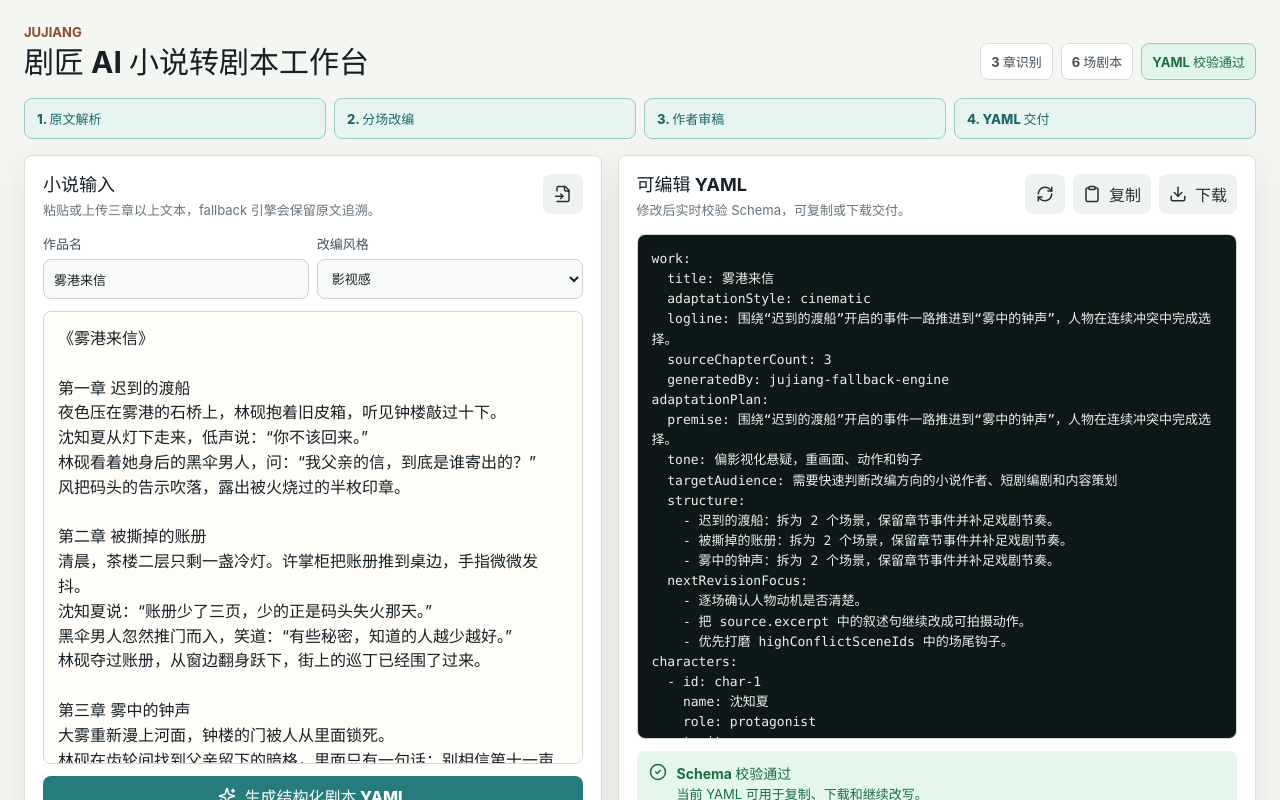
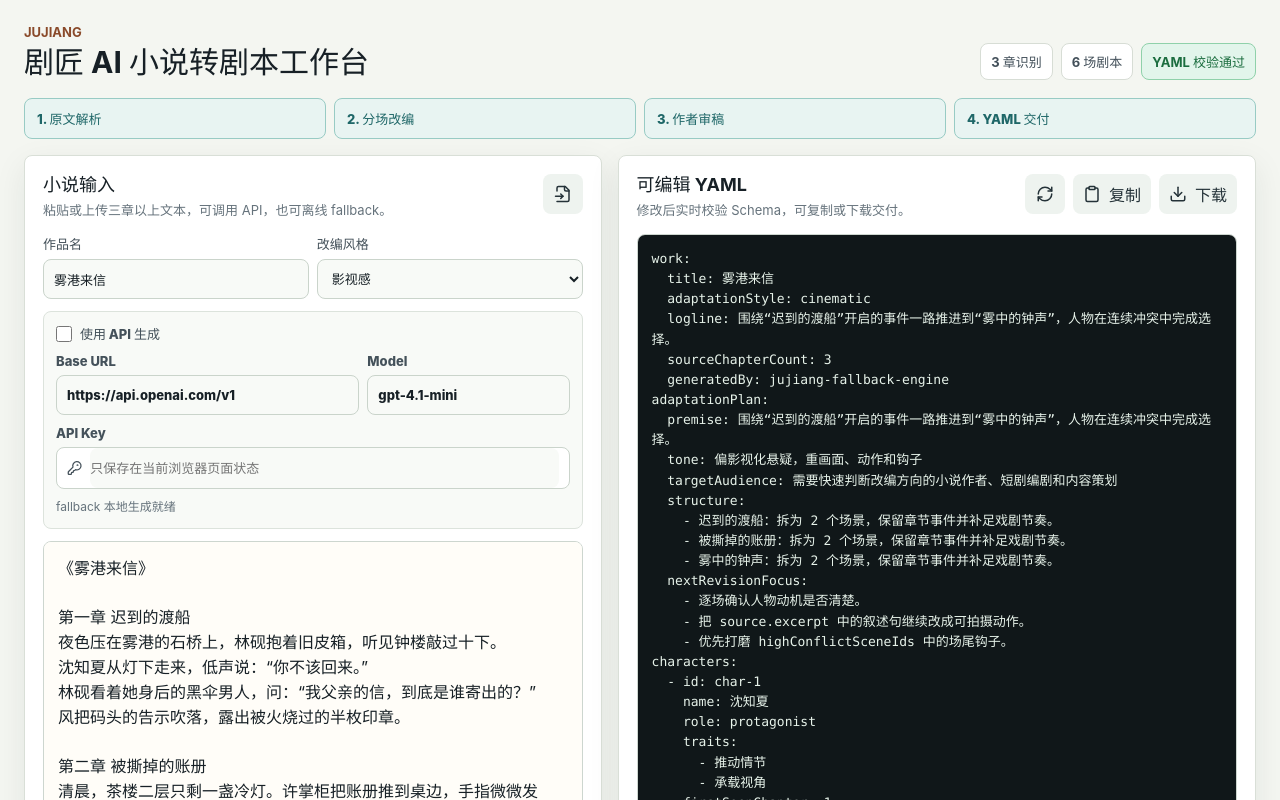
Before and after one commit to h1177h/jujiang, a React (Vite) app: page / in a window 1280 px wide. Shown: the top 800 px of the page. Built offline with nearby package versions, Linux system fonts and the light colour scheme.

Commit message:
feat(api): add openai compatible generation

```diff
--- a/src/App.tsx
+++ b/src/App.tsx
@@ -4,6 +4,7 @@ import {
   Clipboard,
   Download,
   FileInput,
+  KeyRound,
   RefreshCw,
   Sparkles,
   TriangleAlert
@@ -11,9 +12,10 @@ import {
 import { parse } from "yaml";
 import type { AdaptationStyle } from "./core/types";
 import type { ScreenplayYaml } from "./core/types";
+import { generateScreenplayWithApi } from "./core/aiProvider";
 import { sampleNovel } from "./core/sampleNovel";
 import { validateScreenplay } from "./core/schema";
-import { generateScreenplayYaml, validateScreenplayYaml } from "./core/yaml";
+import { generateScreenplayYaml, screenplayToYaml, validateScreenplayYaml } from "./core/yaml";
 
 const styles: { value: AdaptationStyle; label: string }[] = [
   { value: "balanced", label: "均衡" },
@@ -26,6 +28,11 @@ export default function App() {
   const [novelText, setNovelText] = useState(sampleNovel);
   const [title, setTitle] = useState("雾港来信");
   const [style, setStyle] = useState<AdaptationStyle>("cinematic");
+  const [useApi, setUseApi] = useState(false);
+  const [apiBaseUrl, setApiBaseUrl] = useState("https://api.openai.com/v1");
+  const [apiModel, setApiModel] = useState("gpt-4.1-mini");
+  const [apiKey, setApiKey] = useState("");
+  const [generationStatus, setGenerationStatus] = useState("fallback 本地生成就绪");
   const [yamlText, setYamlText] = useState(() =>
     generateScreenplayYaml(sampleNovel, { title: "雾港来信", style: "cinematic" })
   );
@@ -47,15 +54,33 @@ export default function App() {
   }, [novelText]);
   const sceneCount = preview?.scenes.length ?? 0;
 
-  function handleGenerate() {
+  async function handleGenerate() {
     try {
+      if (useApi && apiKey.trim()) {
+        setGenerationStatus(`正在调用 ${apiModel}...`);
+        const screenplay = await generateScreenplayWithApi(
+          {
+            baseUrl: apiBaseUrl,
+            apiKey,
+            model: apiModel
+          },
+          {
+            title,
+            style,
+            novelText
+          }
+        );
+        setYamlText(screenplayToYaml(screenplay));
+        setGenerationStatus(`API 生成完成：${apiModel}`);
+        return;
+      }
+
       setYamlText(generateScreenplayYaml(novelText, { title, style }));
+      setGenerationStatus(useApi ? "未填写 API key，已使用 fallback 生成" : "fallback 本地生成完成");
     } catch (error) {
-      setYamlText(
-        `validation_error:\n  message: ${JSON.stringify(
-          error instanceof Error ? error.message : "生成失败"
-        )}\n`
-      );
+      const message = error instanceof Error ? error.message : "生成失败";
+      setYamlText(generateScreenplayYaml(novelText, { title, style }));
+      setGenerationStatus(`API 失败，已回退 fallback：${message}`);
     }
   }
 
@@ -109,7 +134,7 @@ export default function App() {
           <div className="panel-header">
             <div>
               <h2>小说输入</h2>
-              <p>粘贴或上传三章以上文本，fallback 引擎会保留原文追溯。</p>
+              <p>粘贴或上传三章以上文本，可调用 API，也可离线 fallback。</p>
             </div>
             <label className="icon-button file-button" title="上传文本文件">
               <FileInput size={18} />
@@ -134,6 +159,36 @@ export default function App() {
             </label>
           </div>
 
+          <div className="api-box">
+            <label className="toggle-line">
+              <input type="checkbox" checked={useApi} onChange={(event) => setUseApi(event.target.checked)} />
+              <span>使用 API 生成</span>
+            </label>
+            <div className="api-grid">
+              <label>
+                Base URL
+                <input value={apiBaseUrl} onChange={(event) => setApiBaseUrl(event.target.value)} />
+              </label>
+              <label>
+                Model
+                <input value={apiModel} onChange={(event) => setApiModel(event.target.value)} />
+              </label>
+            </div>
+            <label>
+              API Key
+              <div className="secret-field">
+                <KeyRound size={16} />
+                <input
+                  type="password"
+                  value={apiKey}
+                  onChange={(event) => setApiKey(event.target.value)}
+                  placeholder="只保存在当前浏览器页面状态"
+                />
+              </div>
+            </label>
+            <p className="status-note">{generationStatus}</p>
+          </div>
+
           <textarea
             className="novel-editor"
             value={novelText}
@@ -143,7 +198,7 @@ export default function App() {
 
           <button className="primary-action" type="button" onClick={handleGenerate}>
             <Sparkles size={18} />
-            生成结构化剧本 YAML
+            {useApi ? "调用 API 生成剧本 YAML" : "生成结构化剧本 YAML"}
           </button>
         </section>
 
--- /dev/null
+++ b/src/core/aiProvider.ts
@@ -0,0 +1,140 @@
+import type { AdaptationStyle, ScreenplayYaml } from "./types";
+import { validateScreenplay } from "./schema";
+
+export interface AiProviderSettings {
+  baseUrl: string;
+  apiKey: string;
+  model: string;
+}
+
+export interface AiGenerationOptions {
+  title: string;
+  style: AdaptationStyle;
+  novelText: string;
+  signal?: AbortSignal;
+}
+
+interface ChatCompletionResponse {
+  choices?: Array<{
+    message?: {
+      content?: string;
+    };
+  }>;
+  error?: {
+    message?: string;
+  };
+}
+
+export async function generateScreenplayWithApi(
+  settings: AiProviderSettings,
+  options: AiGenerationOptions
+): Promise<ScreenplayYaml> {
+  const baseUrl = normalizeBaseUrl(settings.baseUrl);
+  const response = await fetch(`${baseUrl}/chat/completions`, {
+    method: "POST",
+    headers: {
+      "Content-Type": "application/json",
+      Authorization: `Bearer ${settings.apiKey}`
+    },
+    body: JSON.stringify({
+      model: settings.model,
+      temperature: 0.4,
+      response_format: { type: "json_object" },
+      messages: [
+        {
+          role: "system",
+          content: buildSystemPrompt()
+        },
+        {
+          role: "user",
+          content: buildUserPrompt(options)
+        }
+      ]
+    }),
+    signal: options.signal
+  });
+
+  const payload = (await response.json().catch(() => ({}))) as ChatCompletionResponse;
+  if (!response.ok) {
+    throw new Error(payload.error?.message || `API 请求失败：HTTP ${response.status}`);
+  }
+
+  const content = payload.choices?.[0]?.message?.content;
+  if (!content) {
+    throw new Error("API 没有返回可解析的剧本内容。");
+  }
+
+  const parsed = parseJsonObject(content);
+  const normalized = normalizeApiScreenplay(parsed, settings.model);
+  const result = validateScreenplay(normalized);
+  if (!result.success) {
+    throw new Error(`API 返回结构未通过 Schema：${result.error.issues.map((issue) => issue.path.join(".")).join(", ")}`);
+  }
+
+  return result.data;
+}
+
+export function normalizeBaseUrl(baseUrl: string): string {
+  const trimmed = baseUrl.trim().replace(/\/+$/, "");
+  if (!trimmed) {
+    throw new Error("请填写 API Base URL。");
+  }
+  if (trimmed.endsWith("/v1")) {
+    return trimmed;
+  }
+  return `${trimmed}/v1`;
+}
+
+function buildSystemPrompt(): string {
+  return [
+    "你是剧匠的小说改编引擎，只输出 JSON，不要输出 Markdown。",
+    "你的任务是把三章以上小说改成结构化剧本初稿。",
+    "输出必须匹配剧匠 ScreenplayYaml Schema：work、adaptationPlan、characters、chapterMappings、scenes、rhythmStats、storyDiagnostics、validationHints。",
+    "每章至少拆出 1 个 scene；如果段落足够，优先拆成 setup / turning_point / payoff。",
+    "每个 scene 必须保留 source，写出 chapterIndex、chapterTitle、paragraphIndexes、lineStart、lineEnd、excerpt。",
+    "不要照抄本文说明，不要编造不存在的章节。"
+  ].join("\n");
+}
+
+function buildUserPrompt(options: AiGenerationOptions): string {
+  return JSON.stringify({
+    title: options.title,
+    adaptationStyle: options.style,
+    schemaNotes: {
+      generatedBy: "请写成 api:<model>",
+      conflictLevel: "1 到 5 的整数",
+      pacing: ["quiet", "steady", "tense", "cliffhanger"],
+      beatType: ["setup", "turning_point", "payoff"],
+      minimumScenes: 3
+    },
+    novelText: options.novelText
+  });
+}
+
+function parseJsonObject(content: string): unknown {
+  const trimmed = content.trim();
+  try {
+    return JSON.parse(trimmed);
+  } catch {
+    const match = trimmed.match(/\{[\s\S]*\}/);
+    if (!match) {
+      throw new Error("API 返回不是 JSON。");
+    }
+    return JSON.parse(match[0]);
+  }
+}
+
+function normalizeApiScreenplay(value: unknown, model: string): ScreenplayYaml {
+  if (!value || typeof value !== "object") {
+    throw new Error("API 返回 JSON 不是对象。");
+  }
+
+  const screenplay = value as ScreenplayYaml;
+  return {
+    ...screenplay,
+    work: {
+      ...screenplay.work,
+      generatedBy: screenplay.work?.generatedBy || `api:${model}`
+    }
+  };
+}
--- a/src/core/schema.ts
+++ b/src/core/schema.ts
@@ -15,7 +15,7 @@ export const screenplaySchema = z.object({
     adaptationStyle: z.enum(["balanced", "cinematic", "stage", "short_drama"]),
     logline: z.string().min(1),
     sourceChapterCount: z.number().int().min(3),
-    generatedBy: z.literal("jujiang-fallback-engine")
+    generatedBy: z.string().min(1)
   }),
   adaptationPlan: z.object({
     premise: z.string().min(1),
--- a/src/core/types.ts
+++ b/src/core/types.ts
@@ -73,7 +73,7 @@ export interface ScreenplayYaml {
     adaptationStyle: AdaptationStyle;
     logline: string;
     sourceChapterCount: number;
-    generatedBy: "jujiang-fallback-engine";
+    generatedBy: string;
   };
   adaptationPlan: {
     premise: string;
--- a/src/core/yaml.ts
+++ b/src/core/yaml.ts
@@ -2,9 +2,14 @@ import { parse } from "yaml";
 import { stringify } from "yaml";
 import { generateScreenplayYamlModel, type GenerateScreenplayOptions } from "./generator";
 import { validateScreenplay } from "./schema";
+import type { ScreenplayYaml } from "./types";
 
 export function generateScreenplayYaml(input: string, options?: GenerateScreenplayOptions): string {
-  return stringify(generateScreenplayYamlModel(input, options), {
+  return screenplayToYaml(generateScreenplayYamlModel(input, options));
+}
+
+export function screenplayToYaml(screenplay: ScreenplayYaml): string {
+  return stringify(screenplay, {
     collectionStyle: "block",
     lineWidth: 100
   });
--- a/src/styles.css
+++ b/src/styles.css
@@ -181,6 +181,69 @@ select {
   margin-top: 6px;
   padding: 0 10px;
   width: 100%;
+}
+
+.api-box {
+  background: #f8faf7;
+  border: 1px solid #dce3dc;
+  border-radius: 8px;
+  display: grid;
+  gap: 10px;
+  margin-bottom: 12px;
+  padding: 12px;
+}
+
+.api-box label {
+  color: #44515a;
+  font-size: 13px;
+  font-weight: 800;
+}
+
+.api-grid {
+  display: grid;
+  gap: 8px;
+  grid-template-columns: 1.2fr 0.8fr;
+}
+
+.toggle-line {
+  align-items: center;
+  display: flex;
+  gap: 8px;
+}
+
+.toggle-line input {
+  height: 16px;
+  margin: 0;
+  width: 16px;
+}
+
+.secret-field {
+  align-items: center;
+  background: #ffffff;
+  border: 1px solid #cad4cb;
+  border-radius: 8px;
+  display: flex;
+  gap: 8px;
+  margin-top: 6px;
+  padding: 0 10px;
+}
+
+.secret-field input {
+  border: 0;
+  box-shadow: none;
+  margin: 0;
+  padding: 0;
+}
+
+.secret-field:focus-within {
+  border-color: #267c7c;
+  box-shadow: 0 0 0 3px rgb(38 124 124 / 14%);
+}
+
+.status-note {
+  color: #66737c;
+  font-size: 12px;
+  line-height: 1.4;
 }
 
 textarea {
```
Also changed, not shown: index.html (+1 -0 lines), 5 other files (tests, documents, lock files or other folders).
